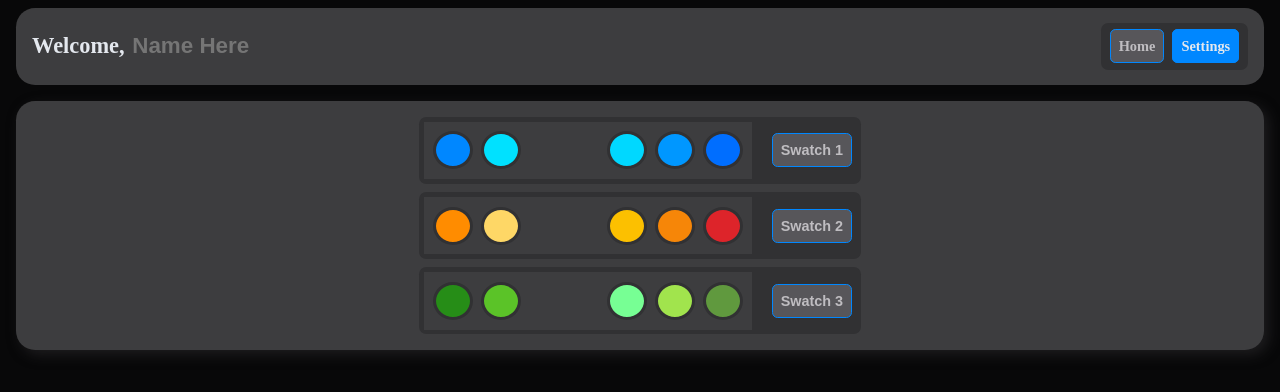
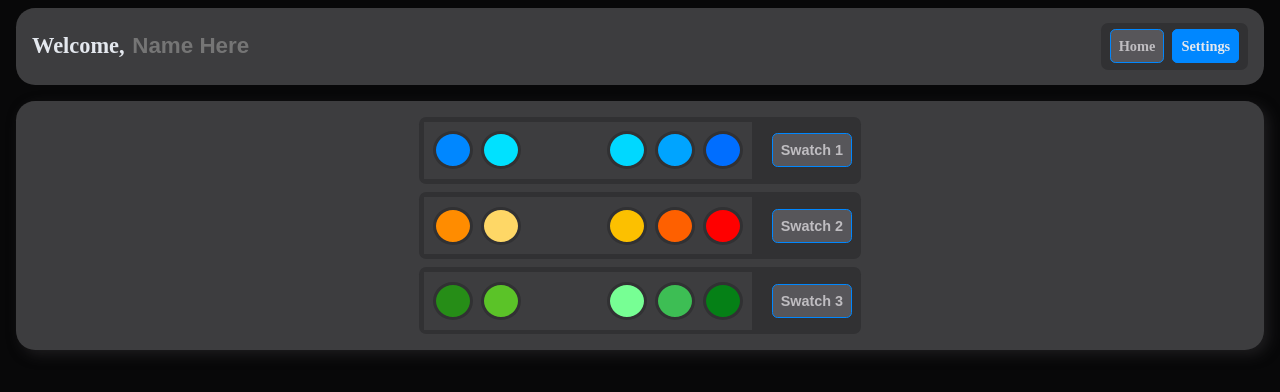
Before and after one commit to DaniSilv97/task-list-vue2, a Vue app: page /settings in a window 1280 px wide. Shown: the top 392 px of the page. Built offline with nearby package versions, Linux system fonts and the light colour scheme.

Commit message:
dinamic due date color

```diff
--- a/public/styling.css
+++ b/public/styling.css
@@ -9,9 +9,9 @@
     --darkGrey: #313133;
     --darkestGrey:#1e1d1f;
 
-    --longTime: #cce2ff;
+    --longTime: #ffffff;
     --enoughTime: #00d8ff;
-    --shortTime: #0097ff;
+    --shortTime: #00A4FF;
     --noTime: #006eff;
 
     --textColor: #e4e8ee;
--- a/src/components/Task.vue
+++ b/src/components/Task.vue
@@ -6,7 +6,7 @@
                 <input type="text" class="remove-default task-name" v-model="taskName" @change="taskNameChange">
             </div>
             <div class="button-holder actions radius-and-shadow">
-                <div class="date"> {{ thisTask.date }} </div>
+                <div class="date" :style="colorTime"> {{ thisTask.date }} </div>
                 <button class="remove-default button" @click="deleteTask"> Delete </button>
             </div>
         </div>
@@ -14,13 +14,17 @@
 </template>
 
 <script>
+    import date from '../mixins/date'
+
     export default {
+        mixins: [ date ] ,
         props: [ 'thisTask' ],
         components: {  },
         name: 'Task',
         data(){
             return{
-                taskName: ''
+                taskName: '',
+                timeLeft: 0
             }
         },
         methods:{
@@ -35,10 +39,21 @@
             }
         },
         computed:{
-
+            colorTime: function(){
+                if(this.timeLeft < 0){
+                    return('color: var(--noTime)')
+                } else if(this.timeLeft < 2){
+                    return('color: var(--shortTime)')
+                } else if(this.timeLeft < 10){
+                    return('color: var(--enoughTime)')
+                } else{
+                    return('color: var(--longTime)')
+                }
+            },
         },
         mounted(){
             this.taskName = this.thisTask.name
+            this.timeLeft = this.getTimeLeft(this.thisTask.date)
         }
     }
 </script>
--- a/src/mixins/date.js
+++ b/src/mixins/date.js
@@ -9,6 +9,11 @@ export default{
             const tommorow =new Date ()
             tommorow.setDate(today.getDate()+1)
             return (tommorow.toISOString().split('T')[0])
+        },
+        getTimeLeft(dateString){
+            const dateObj = new Date(dateString)
+            const diffInDays = (dateObj.getTime() - this.todayAsId()) / (1000 * 3600 * 24)
+            return diffInDays
         }
     }
 }
--- a/src/views/SettingsView.vue
+++ b/src/views/SettingsView.vue
@@ -21,20 +21,20 @@
                                 mainColor: '#0087ff',
                                 secColor: '#00e1ff',
                                 enoughTime: '#00d8ff',
-                                shortTime: '#0097ff',
+                                shortTime: '#00A4FF',
                                 noTime: '#006eff'},
                             {   id: 2,
                                 mainColor: '#ff8c00',
                                 secColor: '#fed766',
                                 enoughTime: '#fcc000',
-                                shortTime: '#f68608',
-                                noTime: '#dd242a'},
+                                shortTime: '#FE6000',
+                                noTime: '#ff0000'},
                             {   id: 3,
                                 mainColor: '#268d17',
                                 secColor: '#5bc328',
                                 enoughTime: '#77FF94',
-                                shortTime: '#A1E44D',
-                                noTime: '#60993E'}]
+                                shortTime: '#3DBE54',
+                                noTime: '#058016'}]
             }
         },
         methods:{
```
